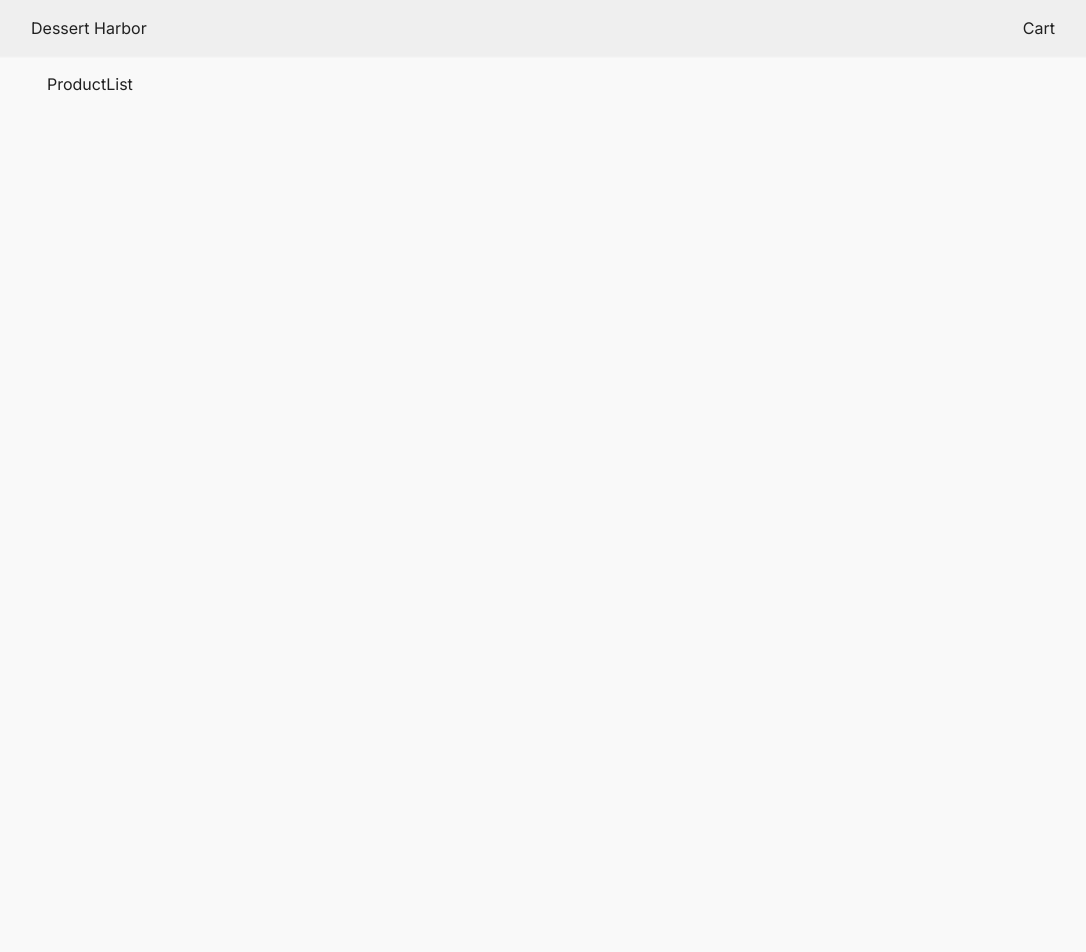
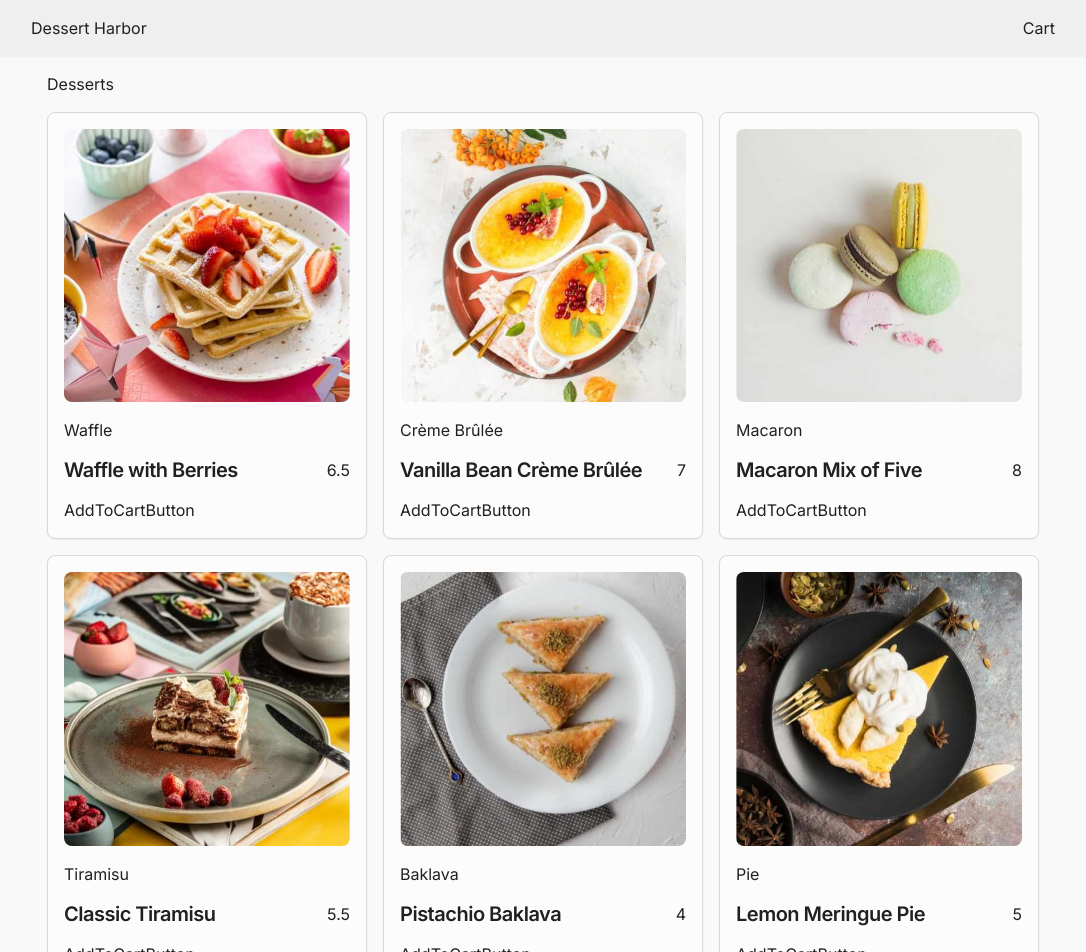
Before and after one commit to manoj-jayapprakash/dessert-harbor, a Next.js app: page / in a window 1280 px wide. Shown: the top 952 px of the page, without its empty margins (97-1183 px from the left). Before the commit the page ends 800 px from the top, so only its background shows below. Built offline with nearby package versions, Linux system fonts and the light colour scheme.

Commit message:
Add product list ui and cart context

```diff
--- a/src/app/(shop)/page.tsx
+++ b/src/app/(shop)/page.tsx
@@ -11,7 +11,10 @@ export default function Home() {
       {parsedProducts.length === 0 ? (
         <EmptyProduct />
       ) : (
-        <ProductList products={parsedProducts} />
+        <section className='space-y-4'>
+          <h2>Desserts</h2>
+          <ProductList products={parsedProducts} />
+        </section>
       )}
     </main>
   );
--- a/src/app/layout.tsx
+++ b/src/app/layout.tsx
@@ -3,6 +3,7 @@ import { Inter } from "next/font/google";
 import "./globals.css";
 import { Navbar } from "@/components/navbar";
 import { cn } from "@/lib/utils";
+import { CartProvider } from "@/components/cart-provider";
 
 const inter = Inter({ subsets: ["latin"] });
 
@@ -19,8 +20,10 @@ export default function RootLayout({
   return (
     <html lang='en'>
       <body className={cn(inter.className, "antialiased")}>
-        <Navbar />
-        <div className='max-w-5xl mx-auto p-4'>{children}</div>
+        <CartProvider>
+          <Navbar />
+          <div className='max-w-5xl mx-auto p-4'>{children}</div>
+        </CartProvider>
       </body>
     </html>
   );
--- /dev/null
+++ b/src/components/cart-provider.tsx
@@ -0,0 +1,43 @@
+"use client";
+
+import { TProduct } from "@/lib/models";
+import React, { createContext, useContext, useState } from "react";
+
+type TCartContext = {
+  productsInCart: TProduct[];
+  addProductToCart: (product: TProduct) => void;
+  removeProductFromCart: (product: TProduct) => void;
+};
+
+const CartContext = createContext<TCartContext | null>(null);
+
+export const CartProvider = ({ children }: { children: React.ReactNode }) => {
+  const [productsInCart, setProductsInCart] = useState<TProduct[]>([]);
+
+  const addProductToCart = (product: TProduct) => {
+    setProductsInCart((prev) => [...prev, product]);
+  };
+
+  const removeProductFromCart = (product: TProduct) => {
+    setProductsInCart((prev) => prev.filter((prod) => prod.id !== product.id));
+  };
+
+  return (
+    <CartContext.Provider
+      value={{ productsInCart, addProductToCart, removeProductFromCart }}
+    >
+      {children}
+    </CartContext.Provider>
+  );
+};
+
+export const useCartContext = () => {
+  const cart = useContext(CartContext);
+
+  if (!cart)
+    throw new Error(
+      "Cart context cannot be used outside the Cart Context Provider"
+    );
+
+  return cart;
+};
--- /dev/null
+++ b/src/components/products/add-to-cart-button.tsx
@@ -0,0 +1,7 @@
+"use client";
+
+import React from "react";
+
+export const AddToCartButton = () => {
+  return <div>AddToCartButton</div>;
+};
--- a/src/components/products/product-list.tsx
+++ b/src/components/products/product-list.tsx
@@ -1,6 +1,41 @@
 import { TProduct } from "@/lib/models";
+import Image from "next/image";
 import React from "react";
+import {
+  Card,
+  CardContent,
+  CardDescription,
+  CardFooter,
+  CardHeader,
+  CardTitle,
+} from "@/components/ui/card";
+import { Button } from "../ui/button";
+import { AddToCartButton } from "./add-to-cart-button";
 
 export const ProductList = ({ products }: { products: TProduct[] }) => {
-  return <div>ProductList</div>;
+  return (
+    <ul className='grid md:grid-cols-2 lg:grid-cols-3 gap-4'>
+      {products.map((product) => (
+        <li key={product.id} className='w-80  mx-auto'>
+          <Card className='p-4 grid gap-4'>
+            <Image
+              src={product.image}
+              alt={product.name}
+              width={300}
+              height={300}
+              className='rounded-lg'
+            />
+            <p className=''>{product.category}</p>
+            <CardHeader className='items-center justify-between p-0'>
+              <CardTitle>{product.name}</CardTitle>
+              <p className='m-0'>{product.price}</p>
+            </CardHeader>
+            <CardFooter className='p-0'>
+              <AddToCartButton />
+            </CardFooter>
+          </Card>
+        </li>
+      ))}
+    </ul>
+  );
 };
--- a/src/components/ui/card.tsx
+++ b/src/components/ui/card.tsx
@@ -1,6 +1,6 @@
-import * as React from "react"
+import * as React from "react";
 
-import { cn } from "@/lib/utils"
+import { cn } from "@/lib/utils";
 
 const Card = React.forwardRef<
   HTMLDivElement,
@@ -14,20 +14,16 @@ const Card = React.forwardRef<
     )}
     {...props}
   />
-))
-Card.displayName = "Card"
+));
+Card.displayName = "Card";
 
 const CardHeader = React.forwardRef<
   HTMLDivElement,
   React.HTMLAttributes<HTMLDivElement>
 >(({ className, ...props }, ref) => (
-  <div
-    ref={ref}
-    className={cn("flex flex-col space-y-1.5 p-6", className)}
-    {...props}
-  />
-))
-CardHeader.displayName = "CardHeader"
+  <div ref={ref} className={cn("flex", className)} {...props} />
+));
+CardHeader.displayName = "CardHeader";
 
 const CardTitle = React.forwardRef<
   HTMLParagraphElement,
@@ -36,13 +32,13 @@ const CardTitle = React.forwardRef<
   <h3
     ref={ref}
     className={cn(
-      "text-2xl font-semibold leading-none tracking-tight",
+      "text-xl font-semibold leading-none tracking-tight",
       className
     )}
     {...props}
   />
-))
-CardTitle.displayName = "CardTitle"
+));
+CardTitle.displayName = "CardTitle";
 
 const CardDescription = React.forwardRef<
   HTMLParagraphElement,
@@ -53,16 +49,16 @@ const CardDescription = React.forwardRef<
     className={cn("text-sm text-muted-foreground", className)}
     {...props}
   />
-))
-CardDescription.displayName = "CardDescription"
+));
+CardDescription.displayName = "CardDescription";
 
 const CardContent = React.forwardRef<
   HTMLDivElement,
   React.HTMLAttributes<HTMLDivElement>
 >(({ className, ...props }, ref) => (
   <div ref={ref} className={cn("p-6 pt-0", className)} {...props} />
-))
-CardContent.displayName = "CardContent"
+));
+CardContent.displayName = "CardContent";
 
 const CardFooter = React.forwardRef<
   HTMLDivElement,
@@ -73,7 +69,14 @@ const CardFooter = React.forwardRef<
     className={cn("flex items-center p-6 pt-0", className)}
     {...props}
   />
-))
-CardFooter.displayName = "CardFooter"
+));
+CardFooter.displayName = "CardFooter";
 
-export { Card, CardHeader, CardFooter, CardTitle, CardDescription, CardContent }
+export {
+  Card,
+  CardHeader,
+  CardFooter,
+  CardTitle,
+  CardDescription,
+  CardContent,
+};
--- a/src/lib/constants.ts
+++ b/src/lib/constants.ts
@@ -3,63 +3,63 @@ import { TProduct } from "./models";
 export const products: TProduct[] = [
   {
     id: "product-1",
-    image: "./assets/images/image-waffle-desktop.jpg",
+    image: "/images/image-waffle-desktop.jpg",
     name: "Waffle with Berries",
     category: "Waffle",
     price: 6.5,
   },
   {
     id: "product-2",
-    image: "./assets/images/image-creme-brulee-desktop.jpg",
+    image: "/images/image-creme-brulee-desktop.jpg",
     name: "Vanilla Bean Crème Brûlée",
     category: "Crème Brûlée",
     price: 7.0,
   },
   {
     id: "product-3",
-    image: "./assets/images/image-macaron-desktop.jpg",
+    image: "/images/image-macaron-desktop.jpg",
     name: "Macaron Mix of Five",
     category: "Macaron",
     price: 8.0,
   },
   {
     id: "product-4",
-    image: "./assets/images/image-tiramisu-desktop.jpg",
+    image: "/images/image-tiramisu-desktop.jpg",
     name: "Classic Tiramisu",
     category: "Tiramisu",
     price: 5.5,
   },
   {
     id: "product-5",
-    image: "./assets/images/image-baklava-desktop.jpg",
+    image: "/images/image-baklava-desktop.jpg",
     name: "Pistachio Baklava",
     category: "Baklava",
     price: 4.0,
   },
   {
     id: "product-6",
-    image: "./assets/images/image-meringue-desktop.jpg",
+    image: "/images/image-meringue-desktop.jpg",
     name: "Lemon Meringue Pie",
     category: "Pie",
     price: 5.0,
   },
   {
     id: "product-7",
-    image: "./assets/images/image-cake-desktop.jpg",
+    image: "/images/image-cake-desktop.jpg",
     name: "Red Velvet Cake",
     category: "Cake",
     price: 4.5,
   },
   {
     id: "product-8",
-    image: "./assets/images/image-brownie-desktop.jpg",
+    image: "/images/image-brownie-desktop.jpg",
     name: "Salted Caramel Brownie",
     category: "Brownie",
     price: 4.5,
   },
   {
     id: "product-9",
-    image: "./assets/images/image-panna-cotta-desktop.jpg",
+    image: "/images/image-panna-cotta-desktop.jpg",
     name: "Vanilla Panna Cotta",
     category: "Panna Cotta",
     price: 6.5,
```
Also changed, not shown: 1 other file (tests, documents, lock files or other folders).
